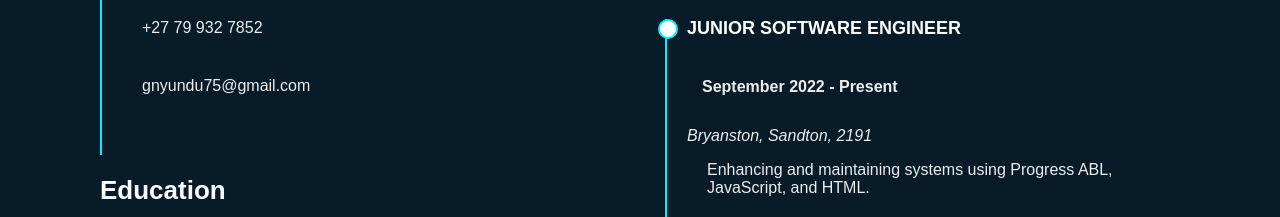
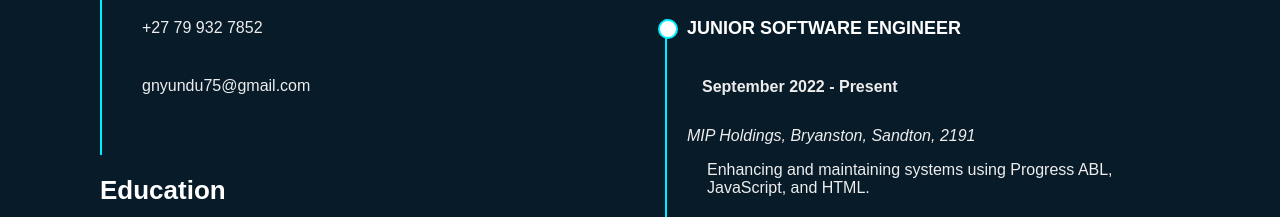
Before and after one commit to Goodwill-Nyundu/portfolio, a plain HTML site: page index.html in a window 1280 px wide. Shown: the part 2623-2840 px from the top of the page. Drawn offline with nearby package versions, Linux system fonts and the light colour scheme.

Commit message:
Update index.html

```diff
--- a/index.html
+++ b/index.html
@@ -262,7 +262,7 @@
           <div class="resume-item">
             <h4>Junior software engineer</h4>
             <h5>September 2022 - Present</h5>
-            <p><em>Bryanston, Sandton, 2191</em></p>
+            <p><em>MIP Holdings, Bryanston, Sandton, 2191</em></p>
             <ul>
               <li> Enhancing and maintaining systems using Progress ABL,
                 JavaScript, and HTML.</li>
```
